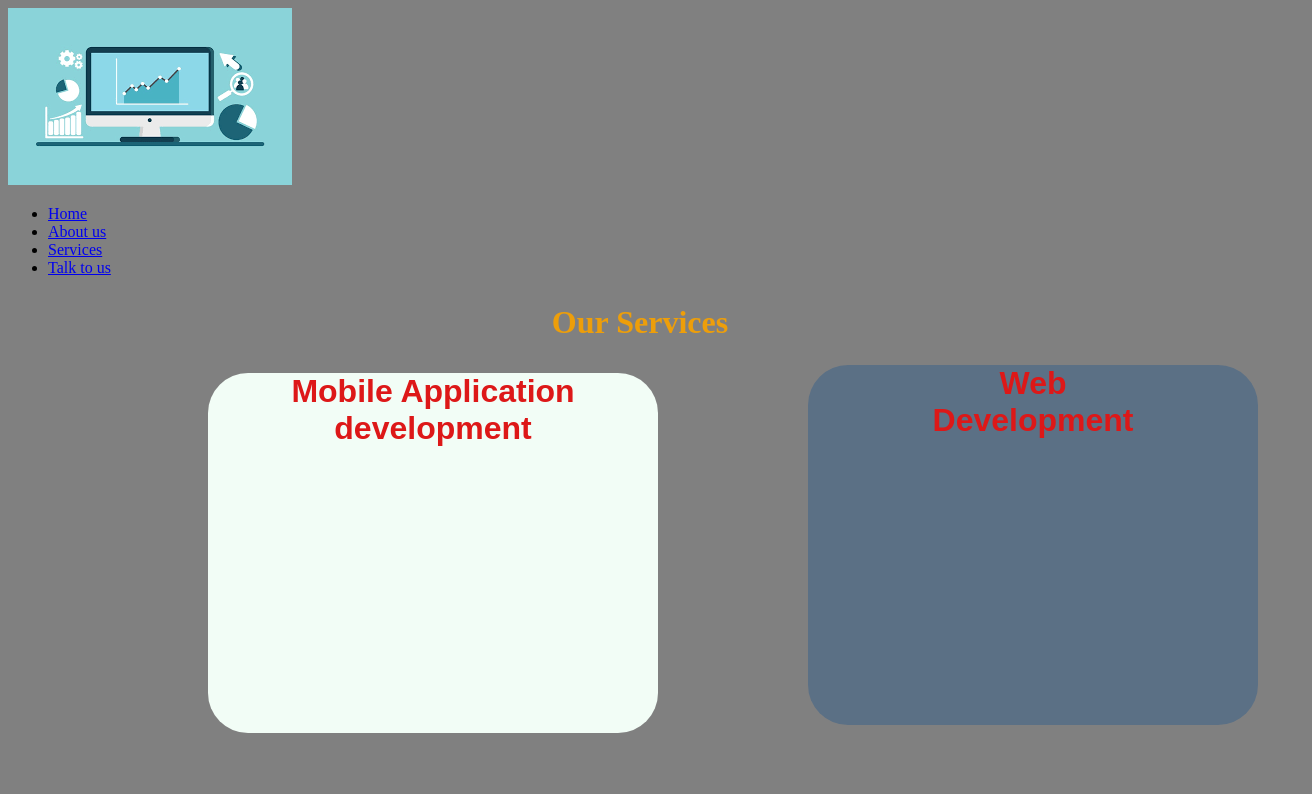
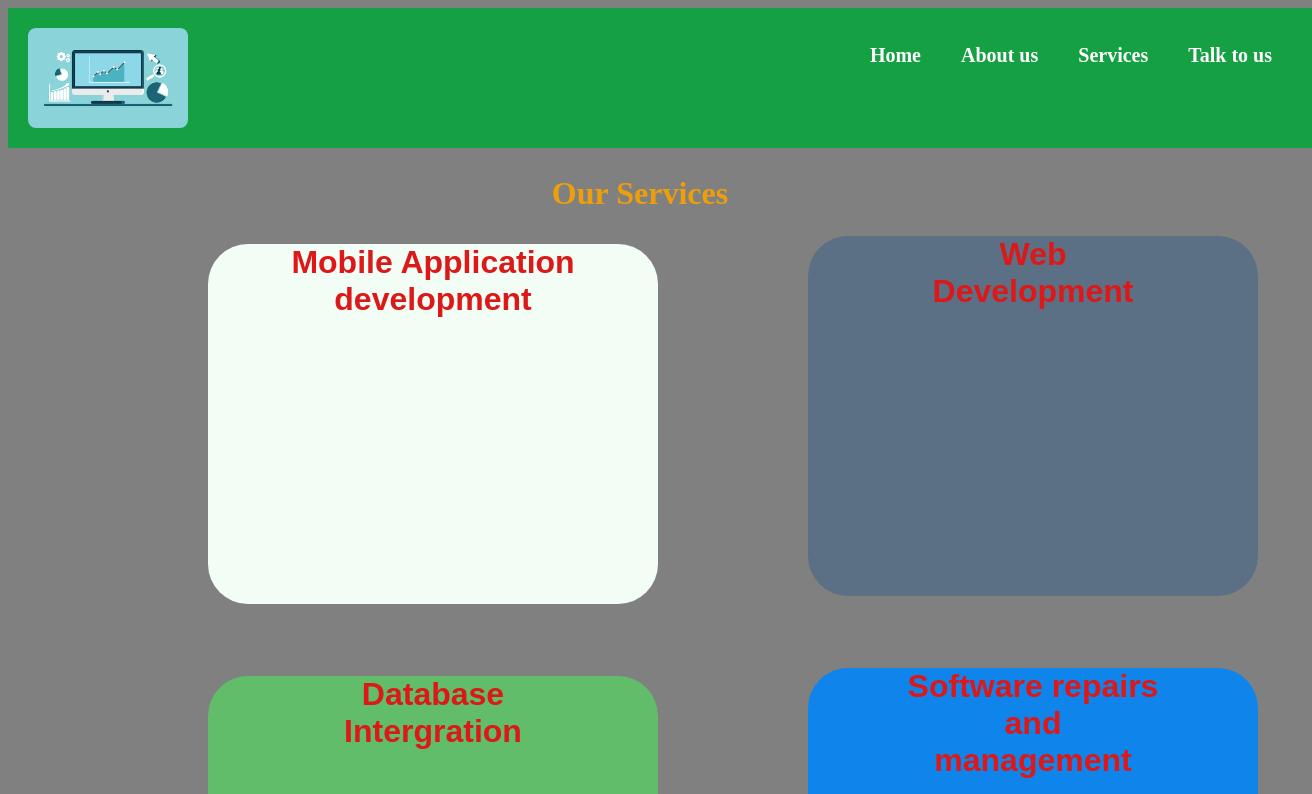
Before and after one commit to McRonaah/tech-innovates, a plain HTML site: page services/services.html in a window 1280 px wide. Shown: the top 794 px of the page, 1312 px wide, since content can reach past the window. Drawn offline with Linux system fonts and the light colour scheme.

Commit message:
:poop: styled services navbar

```diff
--- a/services/services.css
+++ b/services/services.css
@@ -54,3 +54,35 @@ h1{
     font-size: xx-large;
     font-weight: 1200;
 }
+
+nav {
+    display: flex;
+    justify-content: flex-end;
+    color: white;
+    background-color:#16a044;
+
+    width: 100%;
+    padding: 20px;
+  }
+
+  nav img{
+      margin-right: auto;
+      height: 100px;
+      border-radius: 8px;
+  }
+
+  nav ul {
+      display: flex;
+      list-style: none;
+  }
+
+  nav ul li a {
+      color: white;
+      text-decoration: none;
+      font-weight: 600;
+
+      padding: 20px;
+      font-size: 20px;
+      font-weight: 700;
+
+  }
```
